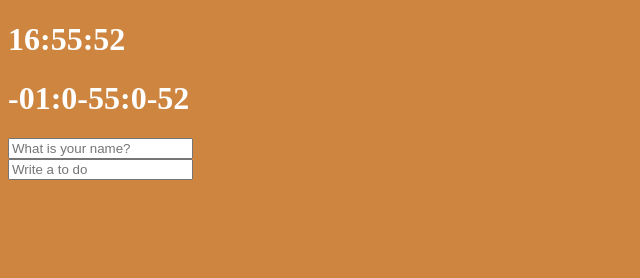
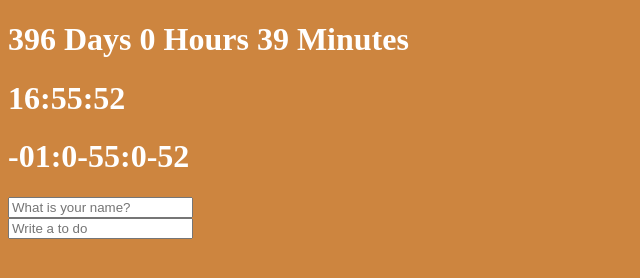
Before and after one commit to crebiz76/JavaScript, a plain HTML site: page index.html in a window 1280 px wide. Shown: the whole page, without its empty margins (0-640 px from the left). Drawn offline with Linux system fonts and the light colour scheme.

Commit message:
day and time display

```diff
--- a/clock.js
+++ b/clock.js
@@ -1,13 +1,22 @@
+const calContainer = document.querySelector(".js-date");
+const calTitle = calContainer.querySelector("h1");
+
 const clockContainer = document.querySelector(".js-clock");
 const clockTitle = clockContainer.querySelector("h1");
 
 const stopwatchContainer = document.querySelector(".js-stopwatch");
 const stopwatchTitle = stopwatchContainer.querySelector("h1");
 
+function getTime(){
+	const date = new Date();
 
+	const birthday = "2019-02-16";
+	const birthtime = "16:26";
 
-function getTime(){
-    const date = new Date();
+	var dateArray = birthday.split("-");
+	var dateObject = new Date(dateArray[0], Number(dateArray[1])-1, dateArray[2]);
+	var betweenDay = (date.getTime() - dateObject.getTime())/1000/60/60/24;
+
     const minutes = date.getMinutes();
     const hours = date.getHours();
     const seconds = date.getSeconds();
@@ -15,6 +24,8 @@ function getTime(){
                               minutes<10?`0${minutes}`:minutes}:${
                               seconds<10?`0${seconds}`:seconds}`;
 
+	const DayOn = 8;
+	const DayOff = 22;
 	const MaxHour = 17;
 	const MaxMinute = 0;
 	const MaxSecond = 0;
@@ -24,7 +35,14 @@ function getTime(){
 	var gapMinute = 0;
 	var gapSecond = 0;
 
-	if((hours >= MaxHour) && (minutes >= MaxMinute) && (seconds >= MaxSecond))
+	if((hours < DayOn) || (hours >= DayOff))
+	{
+		flag = true;
+		gapHour = 0;
+		gapMinute = 0;
+		gapSecond = 0;
+	}
+	else if((hours >= MaxHour) && (minutes >= MaxMinute) && (seconds >= MaxSecond))
 	{
 		flag = true;
 		gapHour = hours - MaxHour;
@@ -40,7 +58,30 @@ function getTime(){
 	}
 	stopwatchTitle.innerText = `${flag == true?`+`:`-`}${gapHour<10?`0${gapHour}`:gapHour}:${
                                   gapMinute<10?`0${gapMinute}`:gapMinute}:${
-                                  gapSecond<10?`0${gapSecond}`:gapSecond}`;
+								  gapSecond<10?`0${gapSecond}`:gapSecond}`;
+
+	var timeArray = birthtime.split(":");
+	if(timeArray[0] > hours)
+	{
+		betweenDay -= 1;
+		pastHour = (hours + 24) - timeArray[0];
+	}
+	else
+	{
+		pastHour = hours - timeArray[0];
+	}
+
+	if(timeArray[1] > minutes)
+	{
+		pastHour -= 1;
+		pastMinute = (minutes + 60) - timeArray[0];
+	}
+	else
+	{
+		pastMinute = minutes - timeArray[0];
+	}
+
+	calTitle.innerHTML = `${parseInt(betweenDay)} Days ${pastHour} Hours ${pastMinute} Minutes`;
 }
 function init(){
     getTime();
--- a/index.html
+++ b/index.html
@@ -6,13 +6,14 @@
         <link rel="stylesheet" href="index.css" />
     </head>
     <body>
+        <div class="js-date">
+            <h1>0 Days</h1>
+        </div>
         <div class="js-clock">
             <h1>00:00</h1>
         </div>
 		<div class="js-stopwatch">
             <h1>00:00</h1>
-			<!-- <span style="width:100;height:64;font-size:22px;font-weight:bold;font-family:verdana;color:black;filter:FlipV;">N+gine</span>
-			<span style="width:100;height:64;font-size:22px;font-weight:bold;font-family:verdana;color:black;filter:FlipH;">N+gine</span> -->
         </div>
         <form class="js-form form">
             <input type="text" placeholder="What is your name?" />
```
